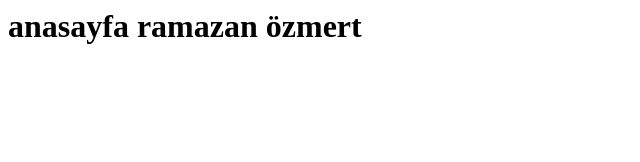
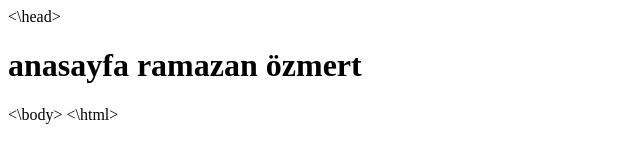
Before and after one commit to RamazanOzmert/RamazanOzmert, a plain HTML site: page index.html in a window 1280 px wide. Shown: the whole page, without its empty margins (0-640 px from the left). Drawn offline with Linux system fonts and the light colour scheme.

Commit message:
Update index.html

```diff
--- a/index.html
+++ b/index.html
@@ -1,8 +1,8 @@
 <html>
 <head>
  <title> ramazan ozmert </title>
-</head>
+<\head>
 <body>
  <h1> anasayfa ramazan özmert </h1>
-</body>
-</html>
+<\body>
+<\html>
```
